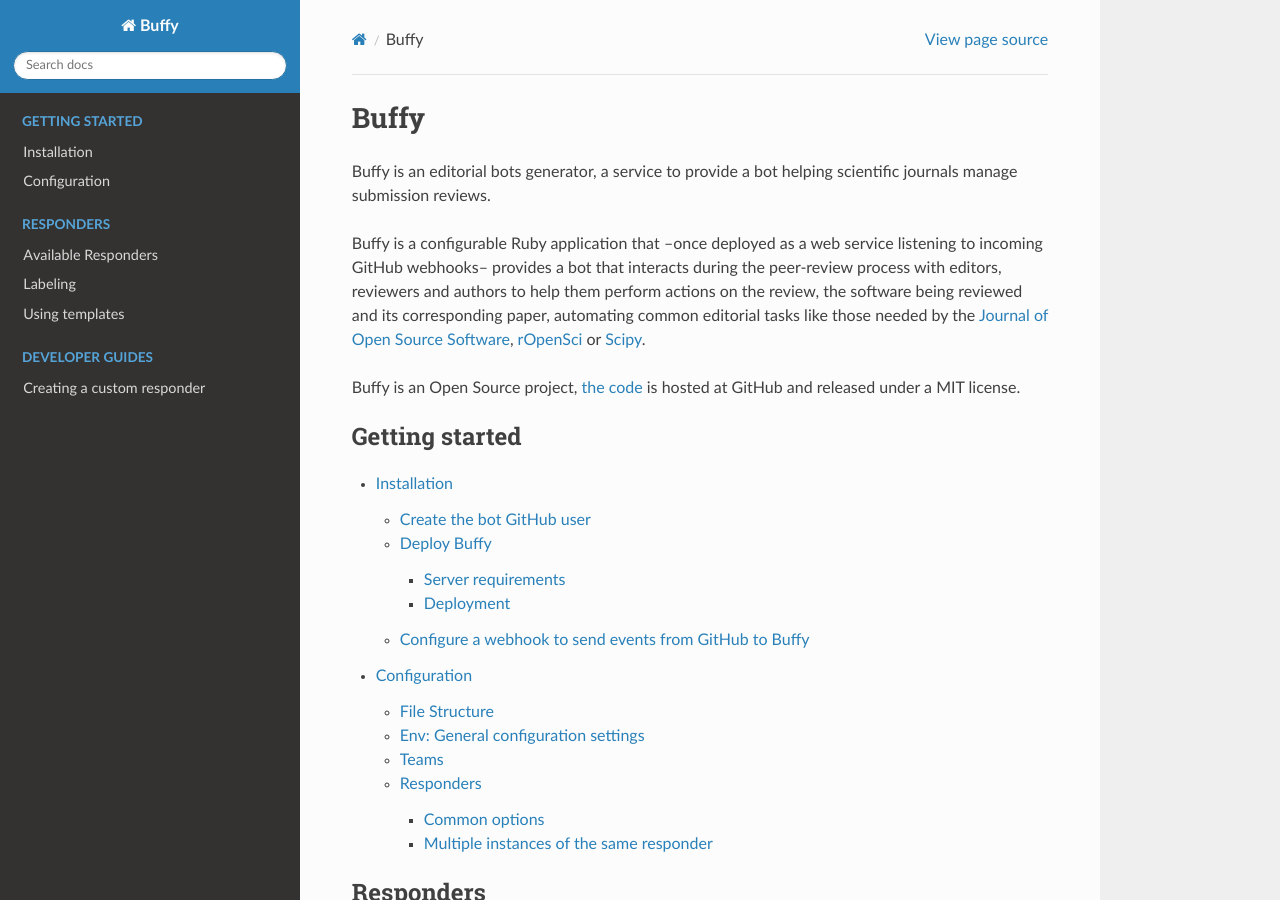
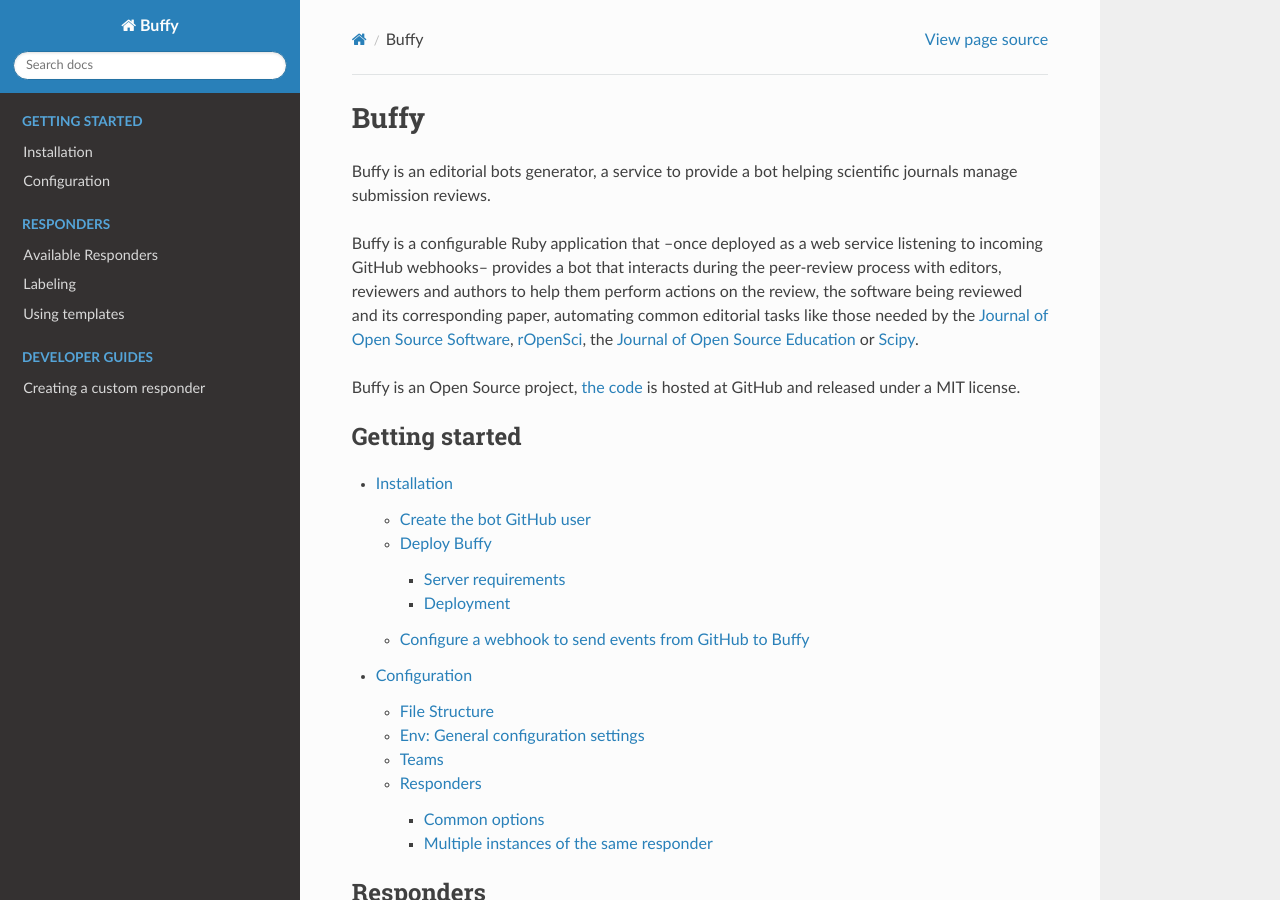
Before and after one commit to openjournals/buffy, a Sphinx documentation site: the page built from docs/index.rst, in a window 1280 px wide and 900 px high. Built offline with Sphinx 7.4.7 and the Read the Docs theme 2.0.0, drawn with Linux system fonts in a browser that asks for light colours.

Commit message:
Add JOSE to docs

```diff
--- a/docs/index.rst
+++ b/docs/index.rst
@@ -2,7 +2,7 @@
 =====
 Buffy is an editorial bots generator, a service to provide a bot helping scientific journals manage submission reviews.
 
-Buffy is a configurable Ruby application that –once deployed as a web service listening to incoming GitHub webhooks– provides a bot that interacts during the peer-review process with editors, reviewers and authors to help them perform actions on the review, the software being reviewed and its corresponding paper, automating common editorial tasks like those needed by the `Journal of Open Source Software <http://joss.theoj.org/>`_, `rOpenSci <https://ropensci.org/>`_ or `Scipy <https://github.com/scipy-conference/scipy_proceedings>`_.
+Buffy is a configurable Ruby application that –once deployed as a web service listening to incoming GitHub webhooks– provides a bot that interacts during the peer-review process with editors, reviewers and authors to help them perform actions on the review, the software being reviewed and its corresponding paper, automating common editorial tasks like those needed by the `Journal of Open Source Software <http://joss.theoj.org/>`_, `rOpenSci <https://ropensci.org/>`_, the `Journal of Open Source Education <http://jose.theoj.org/>`_ or `Scipy <https://github.com/scipy-conference/scipy_proceedings>`_.
 
 Buffy is an Open Source project, `the code <https://github.com/openjournals/buffy>`_ is hosted at GitHub and released under a MIT license.
 
```
